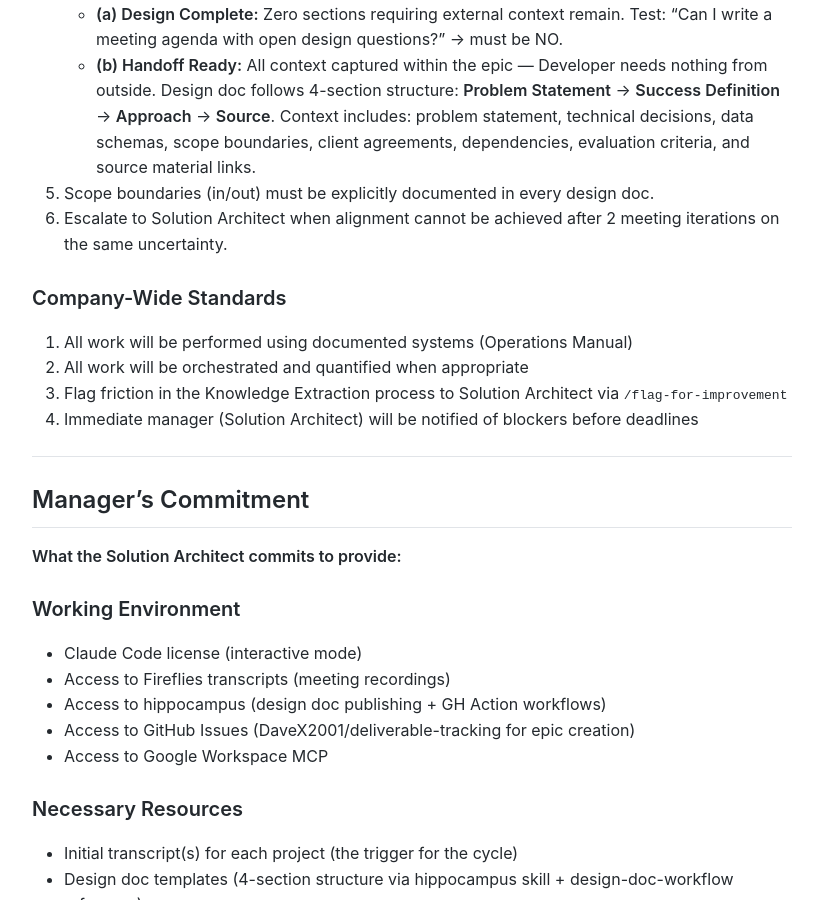
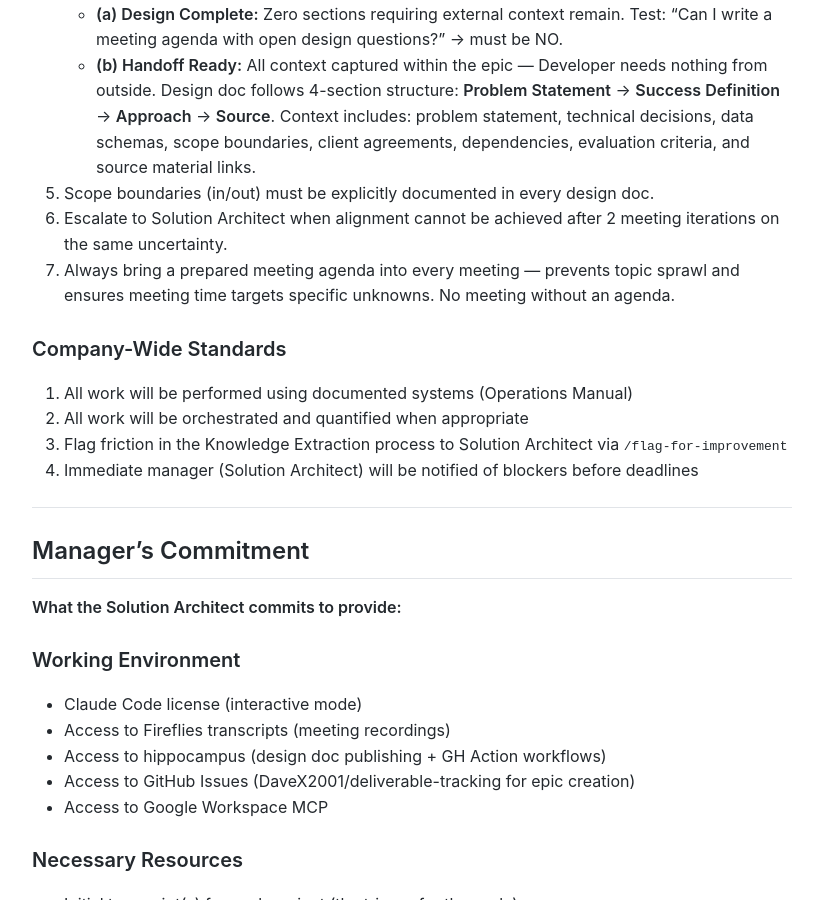
Before and after one commit to MariusWilsch/public-wilsch-ai-pages, a Jekyll site: the page built from global/junior-architect-position-agreement-wilsch-ai-services.md, in a window 1280 px wide and 900 px high, scrolled down 2497 px. Shown: the whole window, without its empty margins (228-1051 px from the left). Built offline with Jekyll 4.4.1, drawn with Linux system fonts in a browser that asks for light colours; our own code applies the rules of GitHub Pages for plain Markdown files.

Commit message:
Sync from hippocampus 2026-02-23

```diff
--- a/global/junior-architect-position-agreement-wilsch-ai-services.md
+++ b/global/junior-architect-position-agreement-wilsch-ai-services.md
@@ -73,6 +73,7 @@ Position Agreement for the Junior Architect position at Wilsch AI Services. Fram
    - **(b) Handoff Ready:** All context captured within the epic — Developer needs nothing from outside. Design doc follows 4-section structure: **Problem Statement** → **Success Definition** → **Approach** → **Source**. Context includes: problem statement, technical decisions, data schemas, scope boundaries, client agreements, dependencies, evaluation criteria, and source material links.
 5. Scope boundaries (in/out) must be explicitly documented in every design doc.
 6. Escalate to Solution Architect when alignment cannot be achieved after 2 meeting iterations on the same uncertainty.
+7. Always bring a prepared meeting agenda into every meeting — prevents topic sprawl and ensures meeting time targets specific unknowns. No meeting without an agenda.
 
 ### Company-Wide Standards
 
```
